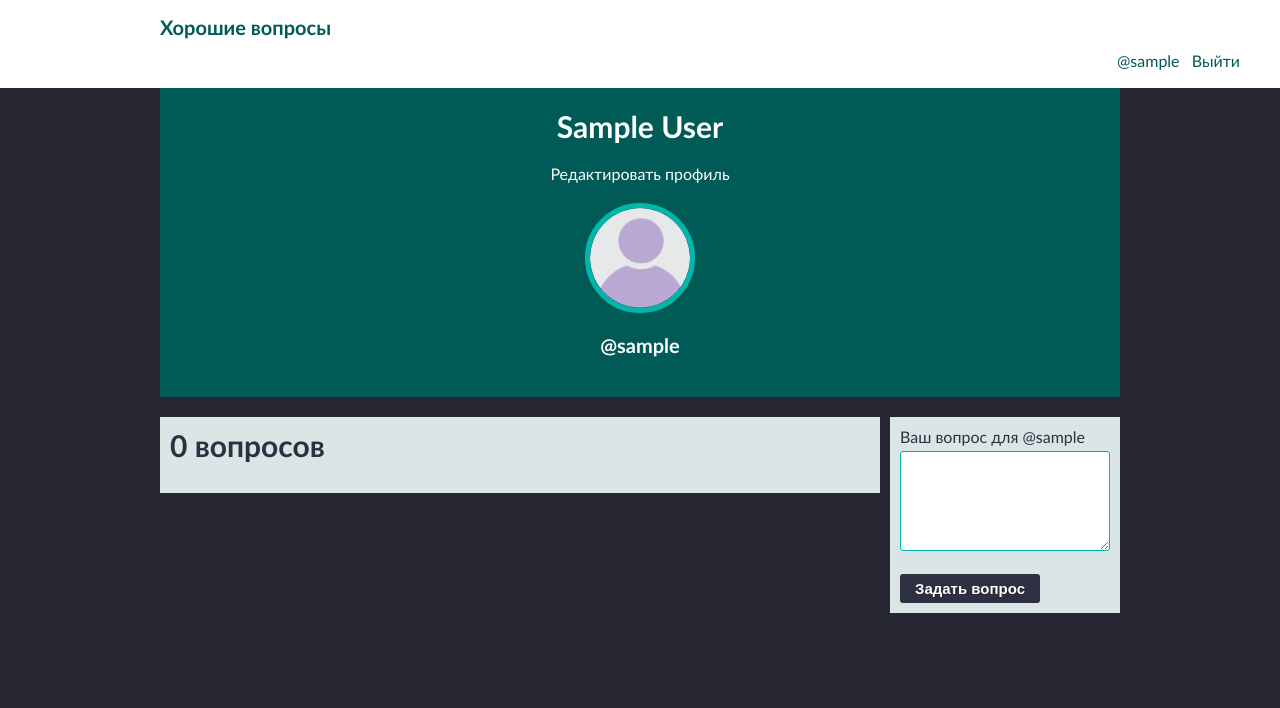
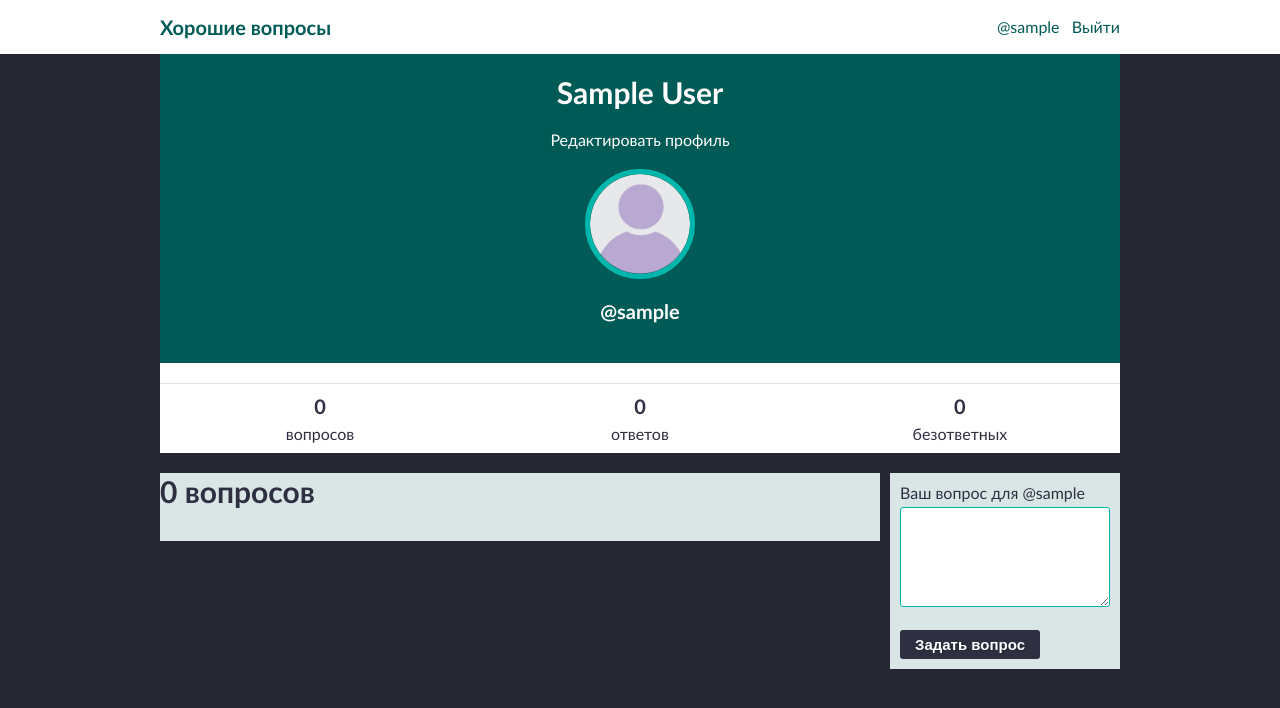
Before and after one commit to Cuurjol/askme, a Rails app: page /users/1 in a window 1280 px wide. Shown: the top 708 px of the page. Run offline with Rails 7, Linux system fonts and the light colour scheme; the visitor is signed in with stand-in values (Sample User, id 1); data that the repository does not hold is empty; some libraries are stand-ins or nearby versions.

Commit message:
Created some features

```diff
--- a/app/assets/stylesheets/button.css
+++ b/app/assets/stylesheets/button.css
@@ -1,4 +1,5 @@
-.button {display: inline-block;
+.button {
+  display: inline-block;
   border-radius: 3px;
   font-size: 16px;
   text-decoration: none;
--- a/app/assets/stylesheets/form.css
+++ b/app/assets/stylesheets/form.css
@@ -26,6 +26,11 @@
   margin-top: 20px;
 }
 
+.form-action-buttons {
+  display: flex;
+  justify-content: space-between;
+}
+
 .form-errors {
   color: #dc554f;
 }
--- a/app/assets/stylesheets/users.css
+++ b/app/assets/stylesheets/users.css
@@ -47,11 +47,6 @@
   background: #D9E6E5;
 }
 
-.user-questions-counter {
-  padding: 10px;
-  margin: 0;
-}
-
 .user-question-form {
   padding: 10px;
   margin-left: 10px;
--- a/app/controllers/application_controller.rb
+++ b/app/controllers/application_controller.rb
@@ -8,6 +8,6 @@
   end
 
   def reject_user
-    redirect_to(root_path, alert: 'Вам сюда низя!')
+    redirect_to(root_path, alert: 'Вам сюда нельзя!')
   end
 end
--- a/app/controllers/questions_controller.rb
+++ b/app/controllers/questions_controller.rb
@@ -13,7 +13,7 @@
     if @question.save
       redirect_to(user_path(@question.user), notice: 'Вопрос задан')
     else
-      render :new
+      render :edit
     end
   end
 
--- a/app/controllers/users_controller.rb
+++ b/app/controllers/users_controller.rb
@@ -13,9 +13,10 @@
 
   def create
     redirect_to(root_url, alert: 'Вы уже залогинены') if current_user.present?
-    @user = User.new(params[:user])
+    @user = User.new(user_params)
 
     if @user.save
+      session[:user_id] = @user.id
       redirect_to(root_url, notice: 'Пользователь успешно зарегистрирован!')
     else
       render('new')
@@ -33,9 +34,19 @@
   def edit
   end
 
+  def destroy
+    if current_user == @user && @user.destroy
+      session[:user_id] = nil
+      redirect_to(root_url, notice: 'Вы успешно удалили свой аккаунт')
+    end
+  end
+
   def show
-    @questions = @user.questions.order(create_at: :desc)
+    @questions = @user.questions.order(created_at: :desc)
     @new_question = @user.questions.build
+    @questions_count = @questions.count
+    @answers_count = @questions.where.not(answer: nil).count
+    @unanswered_count = @questions_count - @answers_count
   end
 
   private
@@ -50,6 +61,6 @@
 
   def user_params
     params.require(:user).permit(:email, :password, :password_confirmation,
-                                 :name, :username, :avatar_url)
+                                 :name, :username, :avatar_url, :theme_color)
   end
 end
--- a/app/models/user.rb
+++ b/app/models/user.rb
@@ -8,6 +8,7 @@
 
   validates :username, presence: true, uniqueness: true, length: { maximum: 40 }, format: { with: /\A[0-9a-z_]+\z/i }
   validates :email, presence: true, uniqueness: true, format: { with: /\A[^@\s]+@(?:[-a-z0-9]+\.)+[a-z]{2,}\z/i}
+  validates :theme_color, format: { with: /\A#[\h]{6}\z/ }
 
   # Второй способ валидации почты пользователя с помощью gem email_address
   # https://github.com/afair/email_address
--- a/app/views/layouts/application.html.erb
+++ b/app/views/layouts/application.html.erb
@@ -15,7 +15,6 @@
         <div class="header-logo">
           <h1 class="header-title"><%= link_to "Хорошие вопросы", root_path %></h1>
         </div>
-      </div>
 
         <div class="header-nav">
           <% if current_user %>
@@ -25,6 +24,7 @@
             <%= link_to 'Зарегистрироваться', sign_up_path, class: 'button button-light button-small' %>
             <%= link_to 'Войти', log_in_path, class: 'button button-light button-small' %>
           <% end %>
+        </div>
       </div>
     </div>
 
--- a/app/views/users/show.html.erb
+++ b/app/views/users/show.html.erb
@@ -1,4 +1,4 @@
-<div class="user-header text-center">
+<div class="user-header text-center" style="background-color: <%= @user.theme_color %>">
   <h1 class="title-medium">
     <%= @user.name %>
   </h1>
@@ -14,9 +14,26 @@
   <h2 class="title-small buffer-both">
     @<%= @user.username %>
   </h2>
+</div>
 
+<div class="user-details">
   <div class="user-ask-button container text-center">
     <%= link_to "Спроси меня", '', class: 'button button-light', id: 'ask-button' %>
+  </div>
+
+  <div class="user-statistics container text-center">
+    <div class="column-1-3">
+      <h1 class="title-small"><%= @questions_count %></h1>
+      <p><%= inclination(@questions.size, 'вопрос', 'вопроса', 'вопросов') %></p>
+    </div>
+    <div class="column-1-3">
+      <h1 class="title-small"><%= @answers_count %></h1>
+      <p><%= inclination(@questions.size, 'ответ', 'ответа', 'ответов') %></p>
+    </div>
+    <div class="column-1-3">
+      <h1 class="title-small"><%= @unanswered_count %></h1>
+      <p><%= inclination(@questions.size, 'безответных', 'безответных', 'безответных') %></p>
+    </div>
   </div>
 </div>
 
--- a/config/routes.rb
+++ b/config/routes.rb
@@ -1,6 +1,6 @@
 Rails.application.routes.draw do
   root 'users#index'
-  resources :users, except: [:destroy]
+  resources :users
   resources :questions, except: [:show, :new, :index]
   resources :sessions, only: [:new, :create, :destroy]
 
--- /dev/null
+++ b/db/migrate/20181215134117_add_theme_color_to_users.rb
@@ -0,0 +1,5 @@
+class AddThemeColorToUsers < ActiveRecord::Migration[5.2]
+  def change
+    add_column :users, :theme_color, :string, default: '#005a55'
+  end
+end
```
Also changed, not shown: app/views/users/edit.html.erb (+10 -1 lines), Gemfile, Gemfile.lock, app/assets/stylesheets/grid.css (indentation only), app/assets/stylesheets/layout.css (indentation only), db/schema.rb. Lines whose indentation alone changed are shown as unchanged.
